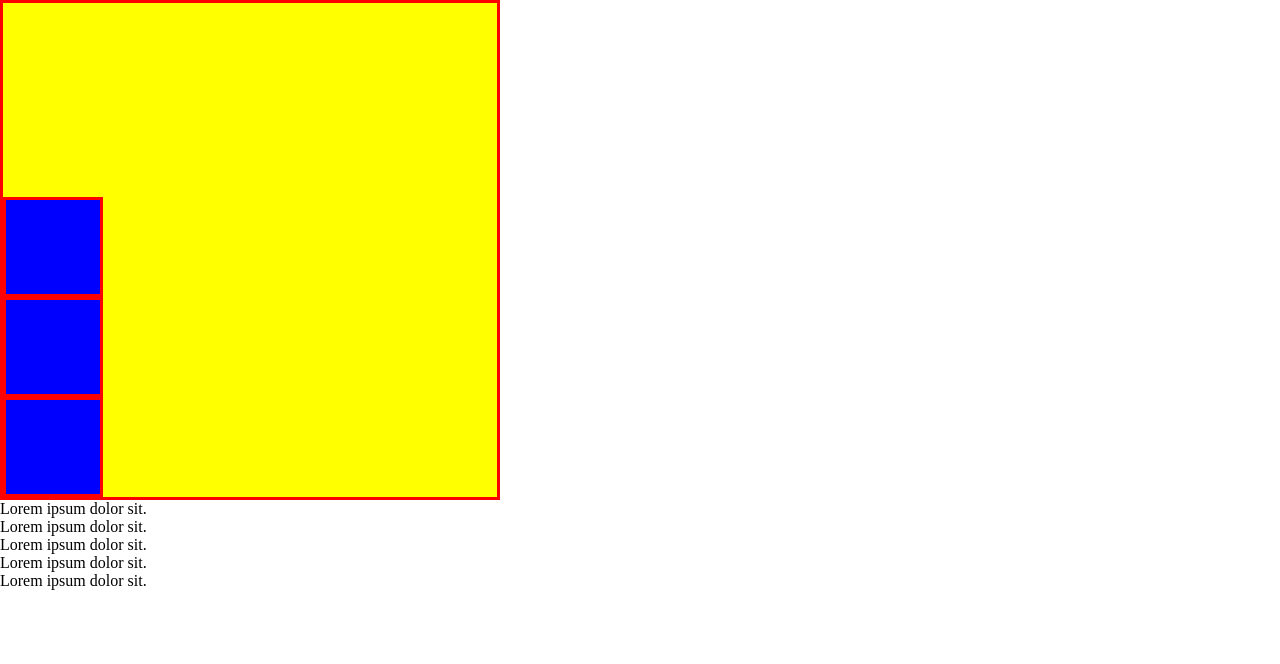
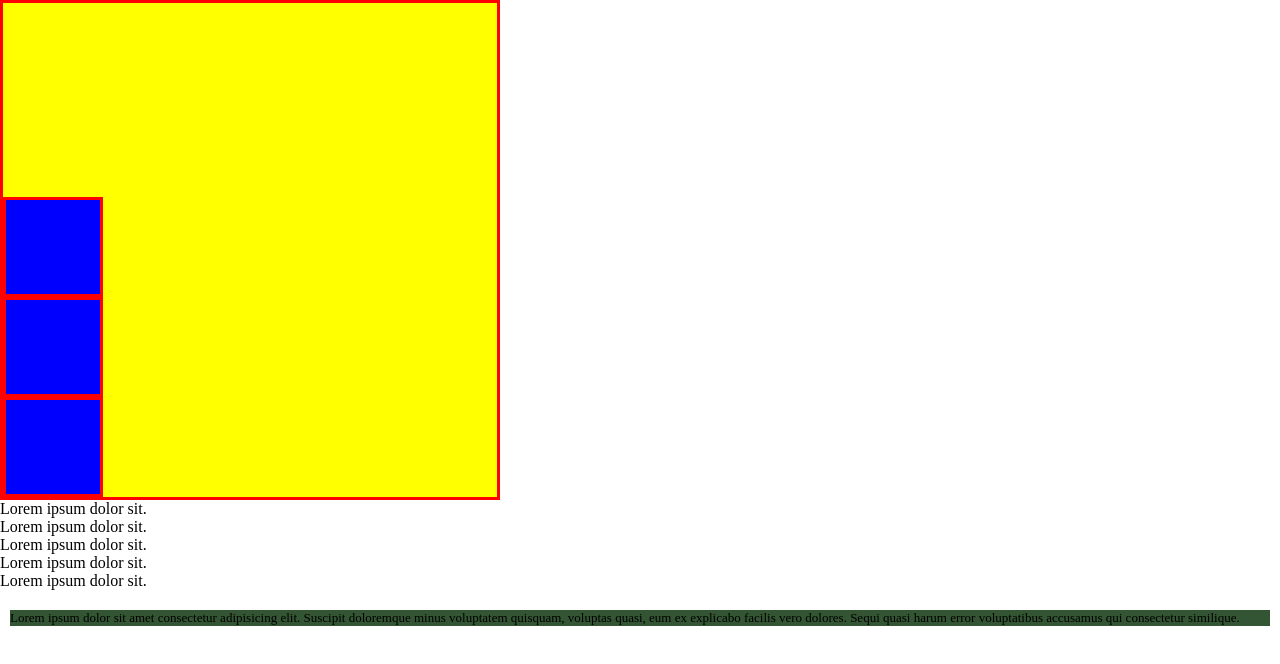
Before and after one commit to Mr-No-bo-dy/test_lessons, a plain HTML site: page index.html in a window 1280 px wide. Drawn offline with Linux system fonts and the light colour scheme.

Commit message:
deleted paragraphs

```diff
--- a/css/styles.css
+++ b/css/styles.css
@@ -50,10 +50,10 @@ ul {
 }
 
 p {
-   background-color: lightsteelblue;
+   background-color: #353;
    margin: 20px 10px;
 }
 
-body div p {
-   margin: 30px 0;
+.lorem {
+   font-size: 13px;
 }
--- a/index.html
+++ b/index.html
@@ -20,15 +20,6 @@
       <!-- <div class="bg order_6">6</div> -->
    </div>
 
-   <!-- <div class="parent">
-      <p>Lorem ipsum dolor sit amet consectetur adipisicing elit. Repellendus modi sed neque non, deserunt rerum?</p>
-      <p>Lorem <a href="">ipsum dolor sit amet</a> consectetur adipisicing elit. Repellendus modi sed neque non, deserunt rerum?</p>
-      <p>Lorem <a href="">ipsum dolor sit amet</a> consectetur adipisicing elit. Repellendus modi sed neque non, deserunt rerum?</p>
-      <p>Lorem consectetur adipisicing elit. Repellendus modi sed neque non, deserunt rerum?</p>
-      <p>Lorem consectetur adipisicing elit. Repellendus modi sed neque non, deserunt rerum?</p>
-      <p>Lorem consectetur adipisicing elit. Repellendus modi sed neque non, deserunt rerum?</p>
-   </div> -->
-
    <ul>
       <li>Lorem ipsum dolor sit.</li>
       <li>Lorem ipsum dolor sit.</li>
@@ -37,6 +28,7 @@
       <li>Lorem ipsum dolor sit.</li>
    </ul>
 
+   <p class="lorem">Lorem ipsum dolor sit amet consectetur adipisicing elit. Suscipit doloremque minus voluptatem quisquam, voluptas quasi, eum ex explicabo facilis vero dolores. Sequi quasi harum error voluptatibus accusamus qui consectetur similique.</p>
 
 </body>
 
```
